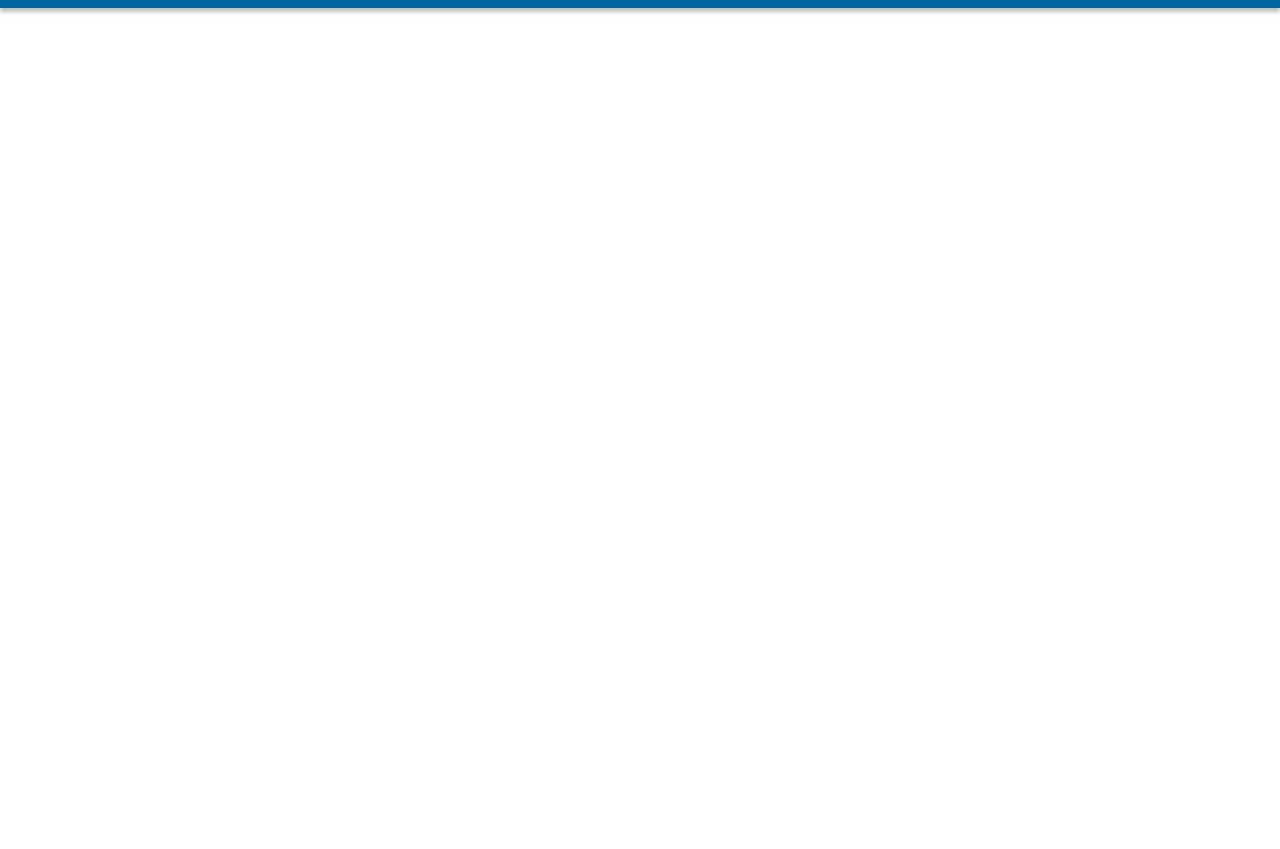
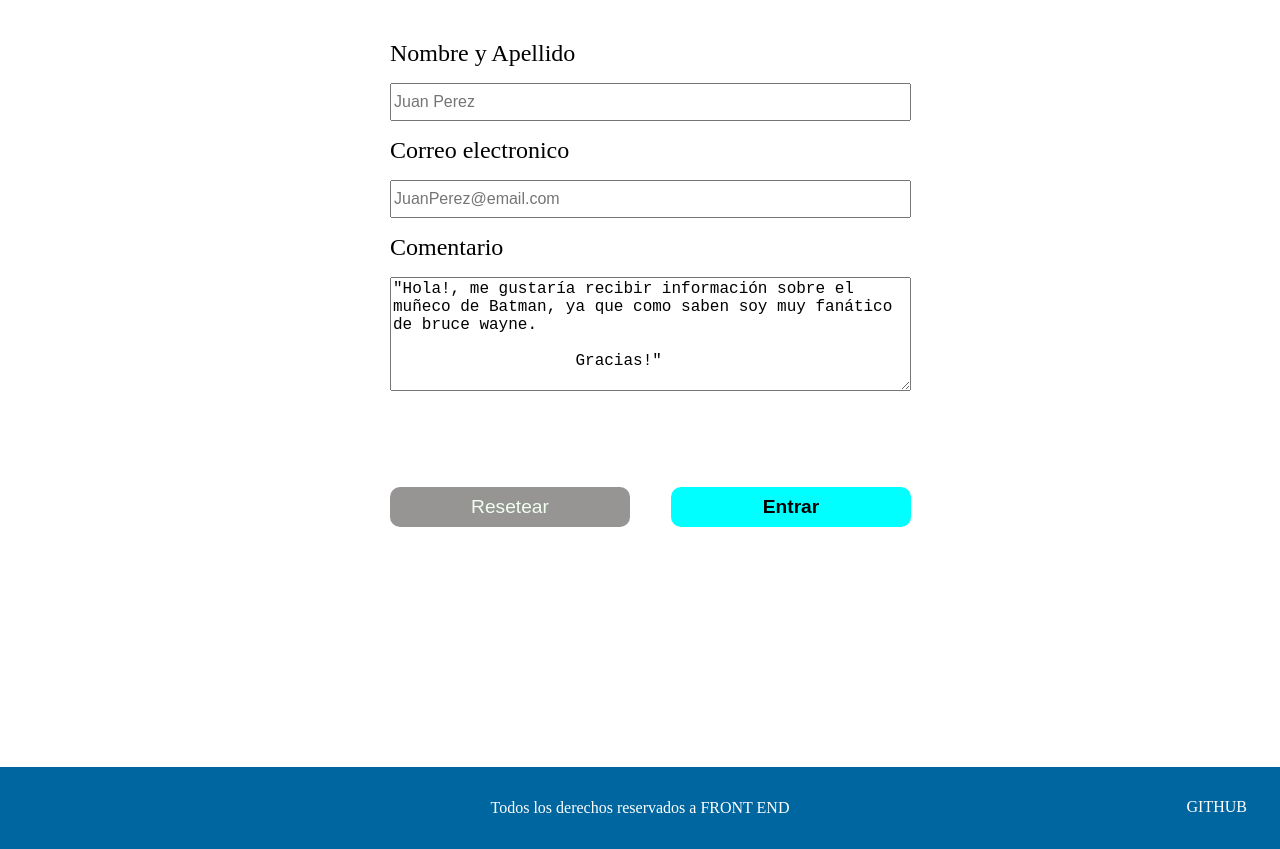
Before and after one commit to Ferra1451/Heroes, a plain HTML site: page pages/contact.html in a window 1280 px wide. Shown: the part 333-1182 px from the top of the page. Before the commit the page ends 800 px from the top, so only its background shows below. Drawn offline with Linux system fonts and the light colour scheme.

Commit message:
Se creo el formulario de contacto

```diff
--- a/css/style.css
+++ b/css/style.css
@@ -156,6 +156,70 @@ footer {
     padding: 16px;
     text-align: center;
 }
+#formulario-contacto{
+    display: flex;
+    flex-direction: column;
+    flex-wrap: wrap;
+    justify-content: space-between;
+    justify-content: center;
+    width: 31.25rem;
+    font-size: 1.5rem;
+
+}
+.section-form{
+    display: flex;
+    justify-content: center;
+    align-items: center;
+
+
+}
+#title-contact{
+    text-align: center;
+    font-size: 4rem;
+}
+.inputs{
+    margin-top: 1rem;
+    margin-bottom: 1rem;
+    font-size: 1rem;
+    height: 2rem;
+
+}
+.campoComentario{
+    margin-top: 1rem;
+    margin-bottom: 1rem;
+    font-size: 1rem;
+}
+.btnResetear{
+    background-color: rgb(151, 148, 148);
+    color: honeydew;
+    border-radius: 10px;
+    width: 15rem;
+    height: 2.5rem;
+    font-size: 1.2rem;
+    margin-top: 5rem;
+    border: none;
+
+
+}
+.btnSubmit{
+    background-color: aqua;
+    color: black;
+    border-radius: 10px;
+    font-weight: bold;
+    width: 15rem;
+    font-size: 1.2rem;
+    margin-top: 5rem;
+    border: none;
+}
+.botonBox{
+    display: flex;
+    justify-content: space-between;
+
+}
+.mainContacto{
+    margin-bottom: 15rem;
+}
+
 
 @media (min-width: 768px) {
 
--- a/pages/contact.html
+++ b/pages/contact.html
@@ -24,8 +24,25 @@
         </ul>
         </nav>
      </header>
-     <main>
-         <h2>Titulo de prueba</h2>
+     <main class="mainContacto">
+         <h2 id="title-contact">Contacto</h2>
+
+         <section class="section-form">
+            <form id="formulario-contacto">
+                <label>Nombre y Apellido</label>
+                <input class="inputs" type="text" placeholder="Juan Perez">
+                <label>Correo electronico</label>
+                <input class="inputs" type="email" placeholder="JuanPerez@email.com">
+                <label>Comentario</label>
+                <textarea class="campoComentario" rows="6" cols="50">"Hola!, me gustaría recibir información sobre el muñeco de Batman, ya que como saben soy muy fanático de bruce wayne.
+
+                   Gracias!"</textarea>
+                <div class="botonBox">
+                    <button class="btnResetear" type="reset">Resetear</button>
+                    <button class="btnSubmit" type="submit">Entrar</button>
+                </div>
+            </form>
+         </section>
      </main>
      <footer>
         <p>Todos los derechos reservados a FRONT END</p>
```
